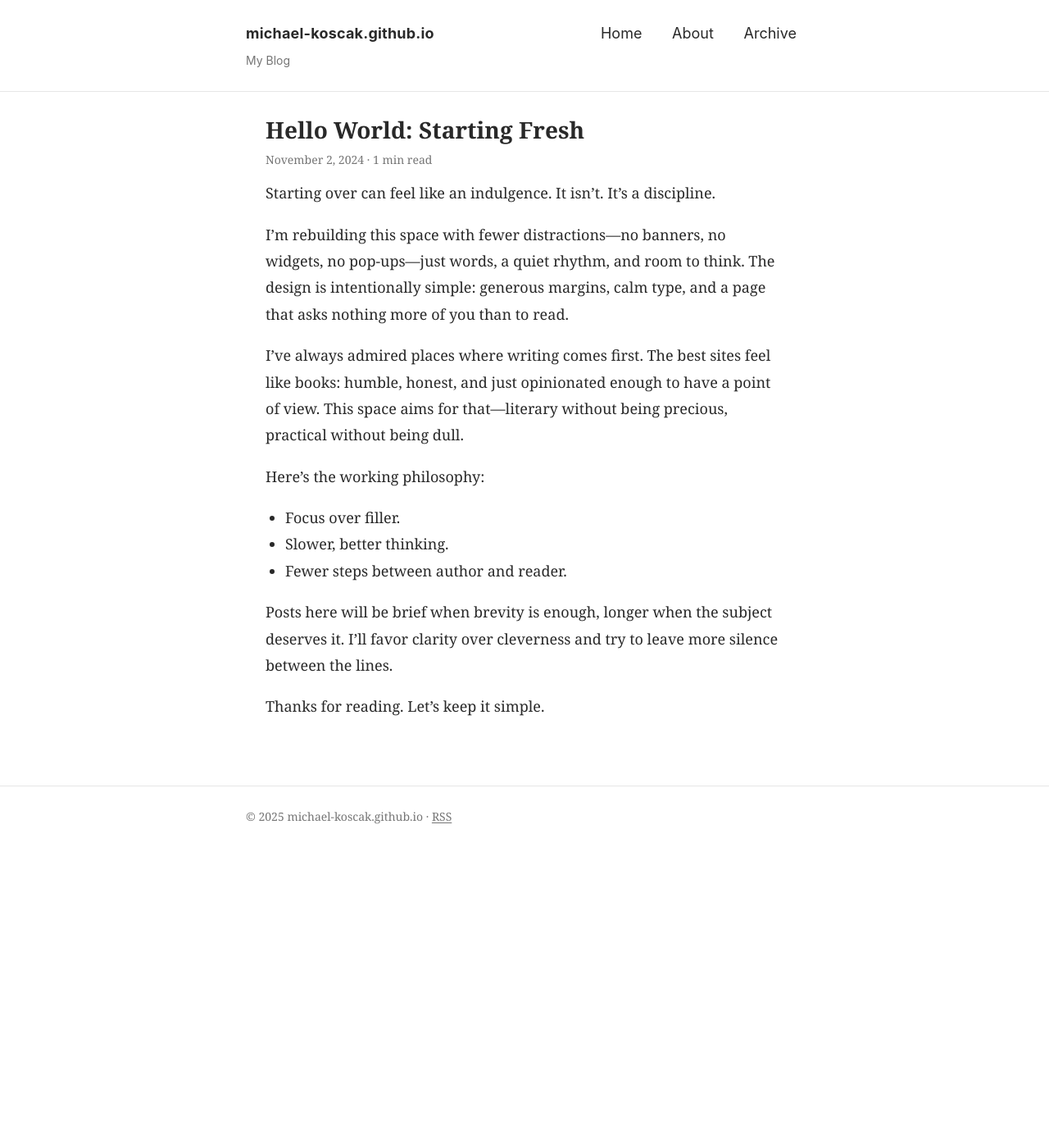
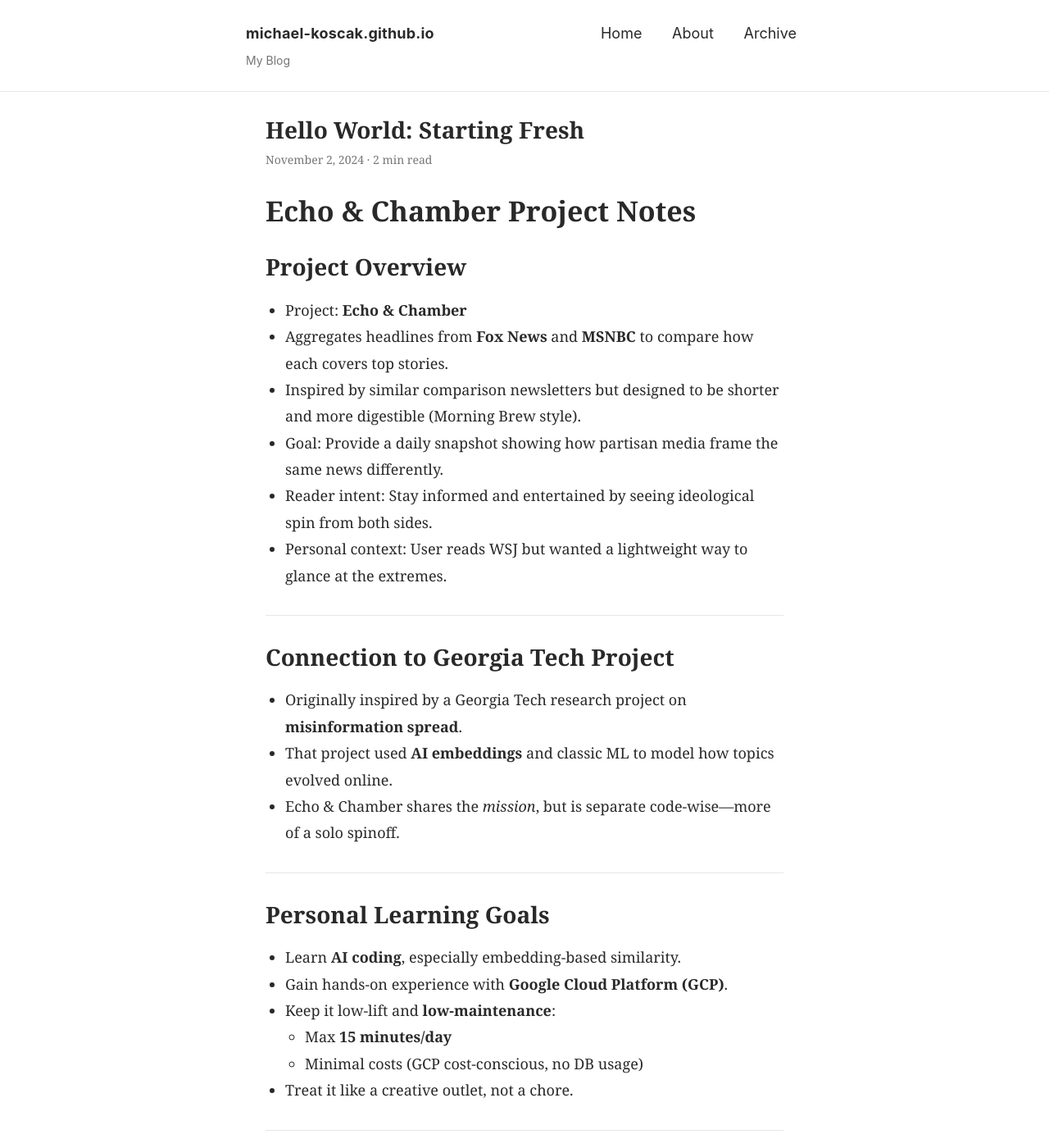
Before and after one commit to michael-koscak/michael-koscak.github.io, a Jekyll site: the page built from _posts/2024-11-02-first-post.md, in a window 1280 px wide and 1400 px high. Shown: the whole window at 82% size. Built offline with Jekyll 4.4.1, drawn with Linux system fonts in a browser that asks for light colours; some of the changed text lies outside the part shown.

Commit message:
drafting post 1

```diff
--- a/_posts/2024-11-02-first-post.md
+++ b/_posts/2024-11-02-first-post.md
@@ -5,20 +5,84 @@
 published: true
 ---
 
-Starting over can feel like an indulgence. It isn’t. It’s a discipline.
+# Echo & Chamber Project Notes
 
-I’m rebuilding this space with fewer distractions—no banners, no widgets, no pop-ups—just words, a quiet rhythm, and room to think. The design is intentionally simple: generous margins, calm type, and a page that asks nothing more of you than to read.
+## Project Overview
 
-<!--more-->
+- Project: **Echo & Chamber**
+- Aggregates headlines from **Fox News** and **MSNBC** to compare how each covers top stories.
+- Inspired by similar comparison newsletters but designed to be shorter and more digestible (Morning Brew style).
+- Goal: Provide a daily snapshot showing how partisan media frame the same news differently.
+- Reader intent: Stay informed and entertained by seeing ideological spin from both sides.
+- Personal context: User reads WSJ but wanted a lightweight way to glance at the extremes.
 
-I’ve always admired places where writing comes first. The best sites feel like books: humble, honest, and just opinionated enough to have a point of view. This space aims for that—literary without being precious, practical without being dull.
+---
 
-Here’s the working philosophy:
+## Connection to Georgia Tech Project
 
-- Focus over filler.
-- Slower, better thinking.
-- Fewer steps between author and reader.
+- Originally inspired by a Georgia Tech research project on **misinformation spread**.
+- That project used **AI embeddings** and classic ML to model how topics evolved online.
+- Echo & Chamber shares the *mission*, but is separate code-wise—more of a solo spinoff.
 
-Posts here will be brief when brevity is enough, longer when the subject deserves it. I’ll favor clarity over cleverness and try to leave more silence between the lines.
+---
 
-Thanks for reading. Let’s keep it simple.
+## Personal Learning Goals
+
+- Learn **AI coding**, especially embedding-based similarity.
+- Gain hands-on experience with **Google Cloud Platform (GCP)**.
+- Keep it low-lift and **low-maintenance**:
+  - Max **15 minutes/day**
+  - Minimal costs (GCP cost-conscious, no DB usage)
+- Treat it like a creative outlet, not a chore.
+
+---
+
+## Architecture Overview
+
+The project has 3 main components:
+
+1. **Crawler**
+2. **Processor (Generator)**
+3. **Editor + Publishing Flow**
+
+---
+
+## Part 1: Crawler
+
+- Runs hourly.
+- Scrapes **top 20 stories** from Fox and MSNBC homepages.
+- Ranks stories based on visual prominence on the homepage.
+- Saves raw content to **Google Cloud Storage** (not a database).
+- Storage structure = low-cost, file-based archive of daily news data.
+
+---
+
+## Part 2: Processor
+
+- Uses **Sentence Transformers (Hugging Face)** for embeddings.
+- Matches stories based on **semantic similarity** and **homepage rank**.
+- Each day, creates:
+  - **Matched Pairs** (Fox–MSNBC overlap)
+  - **Blind Spots** (covered by one side only)
+- “Blind Spot” doesn’t mean totally absent—more about what gets *emphasized* or *ignored*.
+- Output is:
+  - Fully structured **HTML newsletter**
+  - Includes branding and layout for fast publishing.
+- Optional future idea: use **React components** for visual explanations (e.g. similarity heatmaps).
+- Might want to explain embeddings later in **non-technical terms** for readers.
+
+---
+
+## Part 3: Editing + Publishing
+
+- Built a **custom editor** for editing the final HTML.
+  - Not raw HTML—editor supports quick changes to layout/headlines.
+- Beehiv publishing step is **manual** (due to API limitations on non-enterprise plans).
+- Daily routine:
+  - 8 PM: Generate newsletter
+  - Quick read-through to catch mismatches (1–2 max usually)
+  - Paste into Beehiv and send
+- Total time: **10–15 minutes**
+- Designed to feel fun, not like work.
+
+---
```
